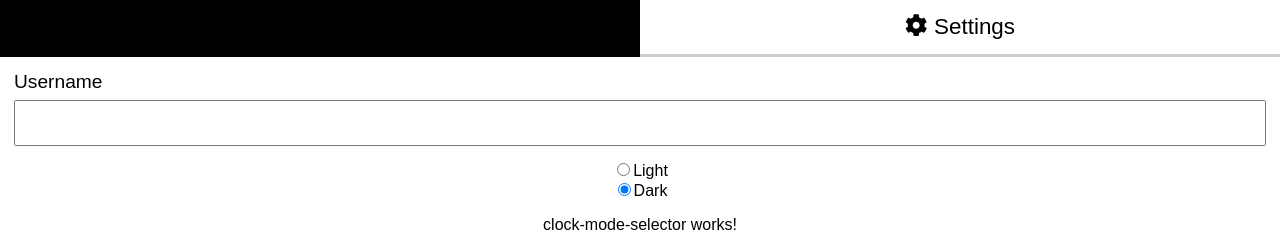
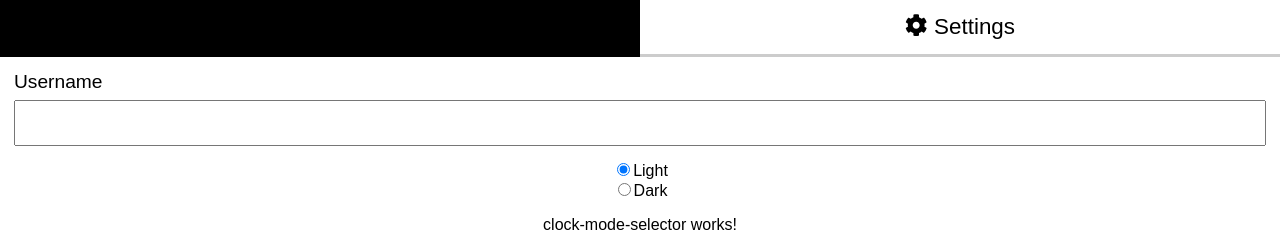
Before and after one commit to mihailgaberov/angular-chat, an Angular app: page /settings in a window 1280 px wide. Shown: the top 250 px of the page. Built offline with nearby package versions, Linux system fonts and the light colour scheme.

Commit message:
:sparkles: Added methods for setting light and dark themes respectively. Removed toggleThemes method.

```diff
--- a/src/app/theme-selector/theme-selector.component.html
+++ b/src/app/theme-selector/theme-selector.component.html
@@ -1,10 +1,10 @@
 <div>
     <div>
-        <input checked="true" radioGroup="theme-selectors" type='radio' id='light' name='theme-selectors' (click)="toggleTheme()" />
-        <label htmlFor='light'>Light</label>
+        <input checked type='radio' id='light' name='theme-selectors' (click)="setLightTheme()" />
+        <label for='light'>Light</label>
     </div>
     <div>
-        <input checked="false" type='radio' radioGroup='theme-selectors' id='dark' name='theme-selectors'  (click)="toggleTheme()" />
-        <label htmlFor='dark'>Dark</label>
+        <input type='radio' id='dark' name='theme-selectors'  (click)="setDarkTheme()" />
+        <label for='dark'>Dark</label>
     </div>
 </div>
--- a/src/app/theme-selector/theme-selector.component.ts
+++ b/src/app/theme-selector/theme-selector.component.ts
@@ -1,5 +1,5 @@
-import { Component, OnInit } from '@angular/core';
-import { ThemeService } from 'src/app/theme/theme.service';
+import {Component, OnInit} from '@angular/core';
+import {ThemeService} from 'src/app/theme/theme.service';
 
 @Component({
   selector: 'app-theme-selector',
@@ -8,9 +8,11 @@ import { ThemeService } from 'src/app/theme/theme.service';
 })
 export class ThemeSelectorComponent implements OnInit {
 
-  constructor(private themeService: ThemeService) { }
+  constructor(private themeService: ThemeService) {
+  }
 
-  ngOnInit(): void {}
+  ngOnInit(): void {
+  }
 
   setLightTheme(): void {
     this.themeService.setLightTheme();
@@ -19,13 +21,4 @@ export class ThemeSelectorComponent implements OnInit {
   setDarkTheme(): void {
     this.themeService.setDarkTheme();
   }
-
-  toggleTheme(): void {
-    if (this.themeService.isDarkTheme()) {
-      this.themeService.setLightTheme();
-    } else {
-      this.themeService.setDarkTheme();
-    }
-  }
-
 }
```
